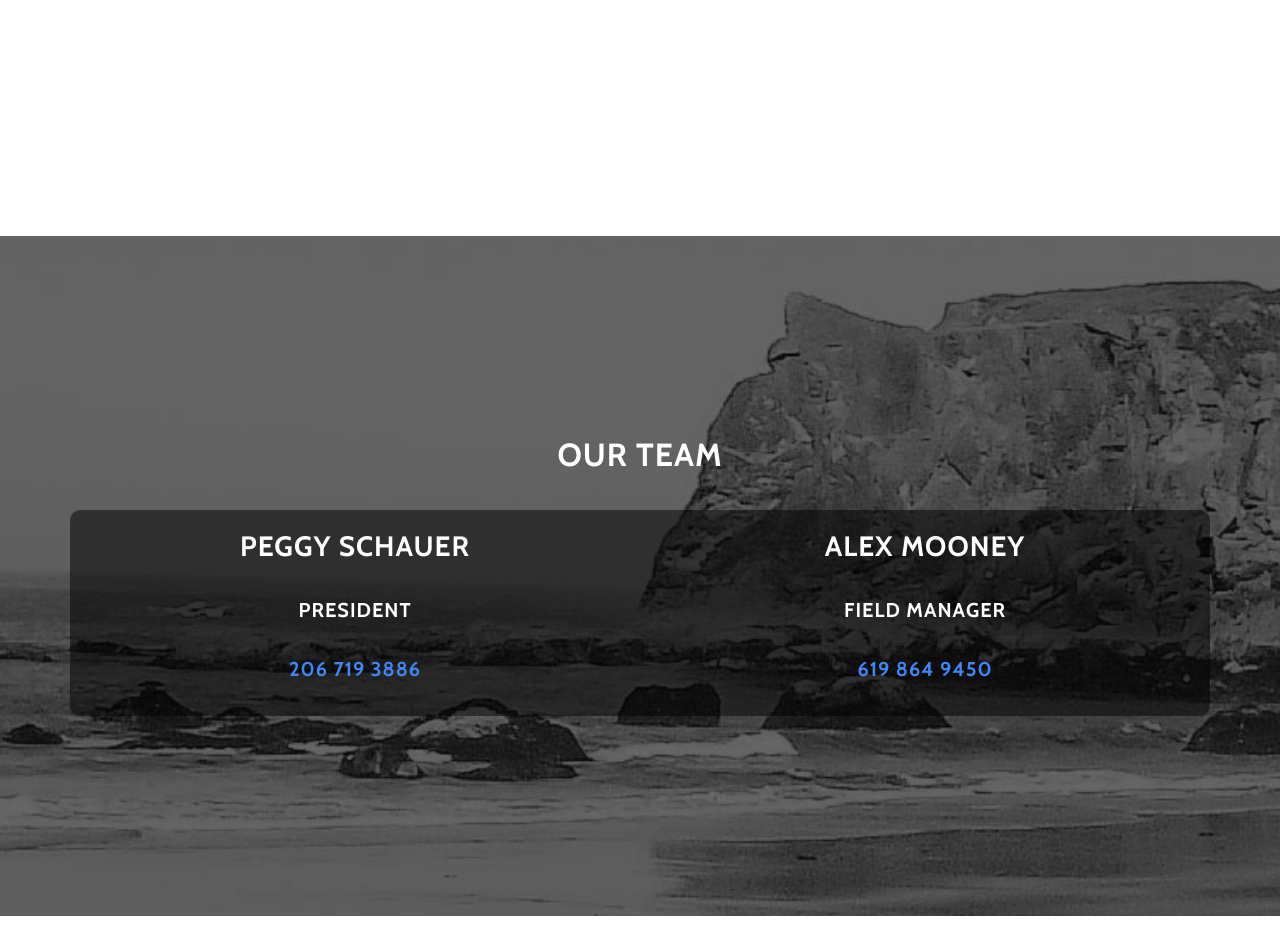
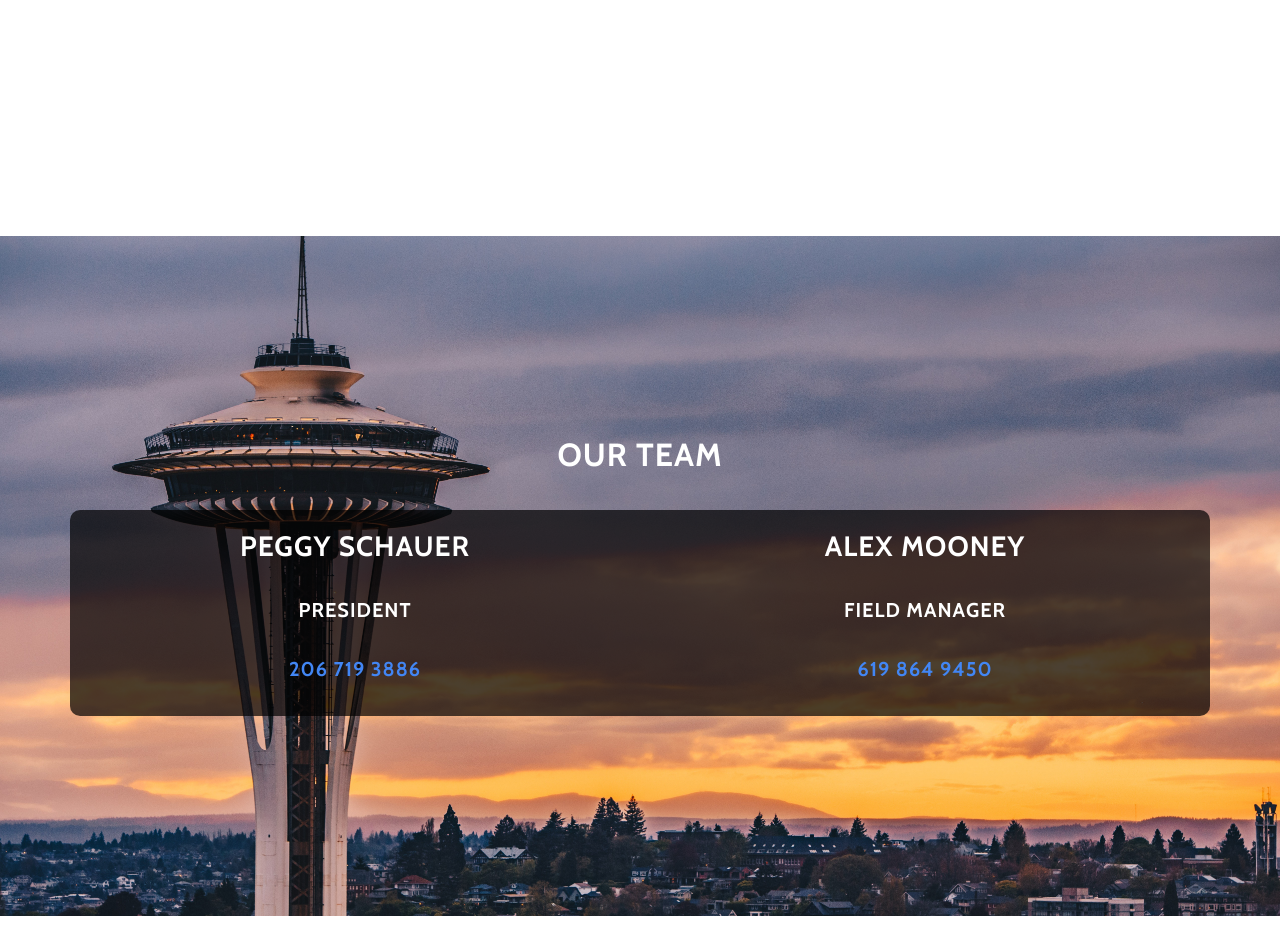
Before and after one commit to lilyfromseattle/schauer-nw, a PHP site: page / in a window 1280 px wide. Shown: the part 1286-2224 px from the top of the page. Run offline with PHP 8.4, Linux system fonts and the light colour scheme; some libraries are stand-ins or nearby versions.

Commit message:
fixed email link and changed backgrounds

```diff
--- a/css/grayscale.css
+++ b/css/grayscale.css
@@ -36,9 +36,8 @@ p {
 }
 
 .team-contact {
-  background-color: rgb(0,0,0,.5);
+  background-color: rgb(0,0,0,.7);
   padding-top: 20px;
-  border-radius: 10px;
 }
 
 @media (min-width: 768px) {
@@ -46,6 +45,10 @@ p {
     font-size: 18px;
     line-height: 1.6;
     margin: 0 0 35px;
+  }
+
+  .team-contact {
+    border-radius: 10px;
   }
 }
 
@@ -201,7 +204,7 @@ a:focus, a:hover {
 
 .download-section {
   color: white;
-  background: url("../img/downloads-bg.jpg") no-repeat center center scroll;
+  background: url("../img/background2.jpg") no-repeat center center scroll;
   background-color: black;
   -webkit-background-size: cover;
   -moz-background-size: cover;
--- a/index.html
+++ b/index.html
@@ -122,7 +122,7 @@
             </p>
 
             <p>
-              Think Schauer Northwest can help with your upcoming project? Send us an email at <a>schauernorthwest@comcast.net</a> or give us a call at <a href="tel:+12067630557">206 763 0557</a>.
+              Think Schauer Northwest can help with your upcoming project? Send us an email at <a href="mailto:schauernorthwest@comcast.net">schauernorthwest@comcast.net</a> or give us a call at <a href="tel:+12067630557">206 763 0557</a>.
             </p>
 
             <p>
```
Also changed, not shown: img/background3.jpg (added), img/background4.jpg (added), img/background5.jpg (added), 2 other files.
